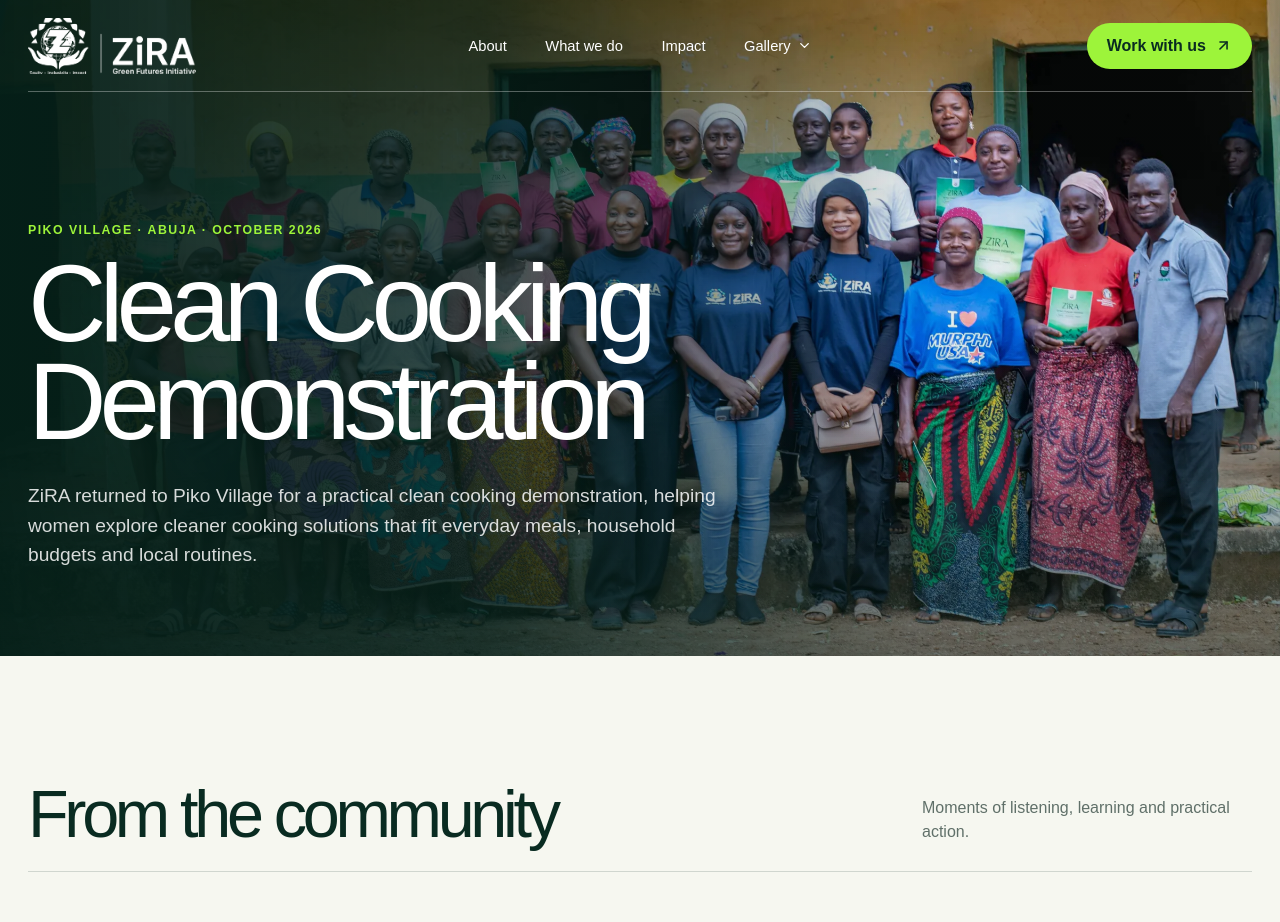
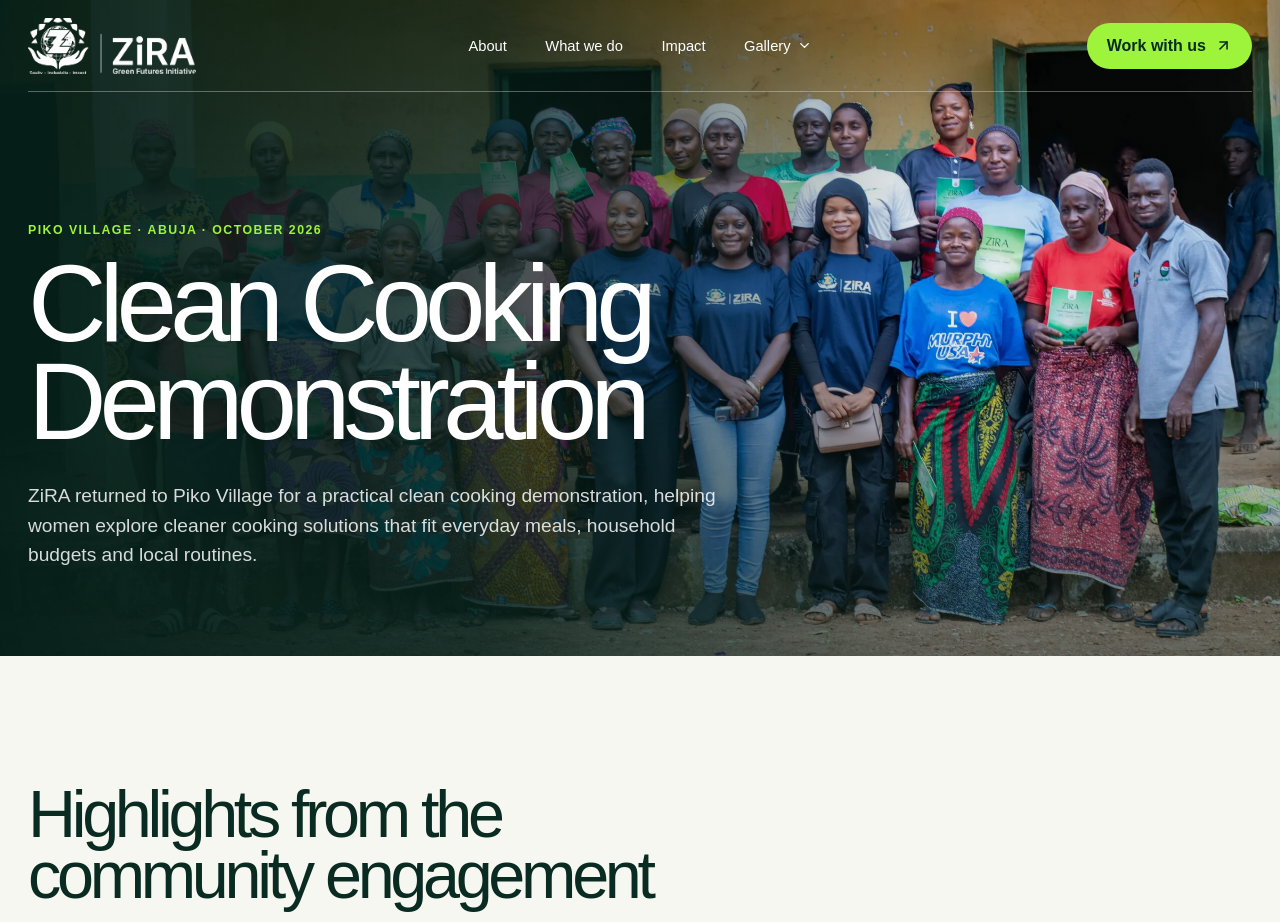
Before and after one commit to Horlladjosh/zira-green-futures, a Next.js app: page /gallery/community-outreach in a window 1280 px wide. Shown: the top 922 px of the page. Built offline with nearby package versions, Linux system fonts and the light colour scheme.

Commit message:
Update gallery highlights section

```diff
--- a/app/gallery/gallery-page.tsx
+++ b/app/gallery/gallery-page.tsx
@@ -42,8 +42,7 @@ export default function GalleryPage({ title, label, description, hero, images }:
 
       <section className="gallery-section section-shell" aria-label={`${title} photographs`}>
         <div className="gallery-intro">
-          <h2>From the community</h2>
-          <p>Moments of listening, learning and practical action.</p>
+          <h2>Highlights from the community engagement</h2>
         </div>
         <div className="masonry-gallery">
           {images.map((image) => (
```
